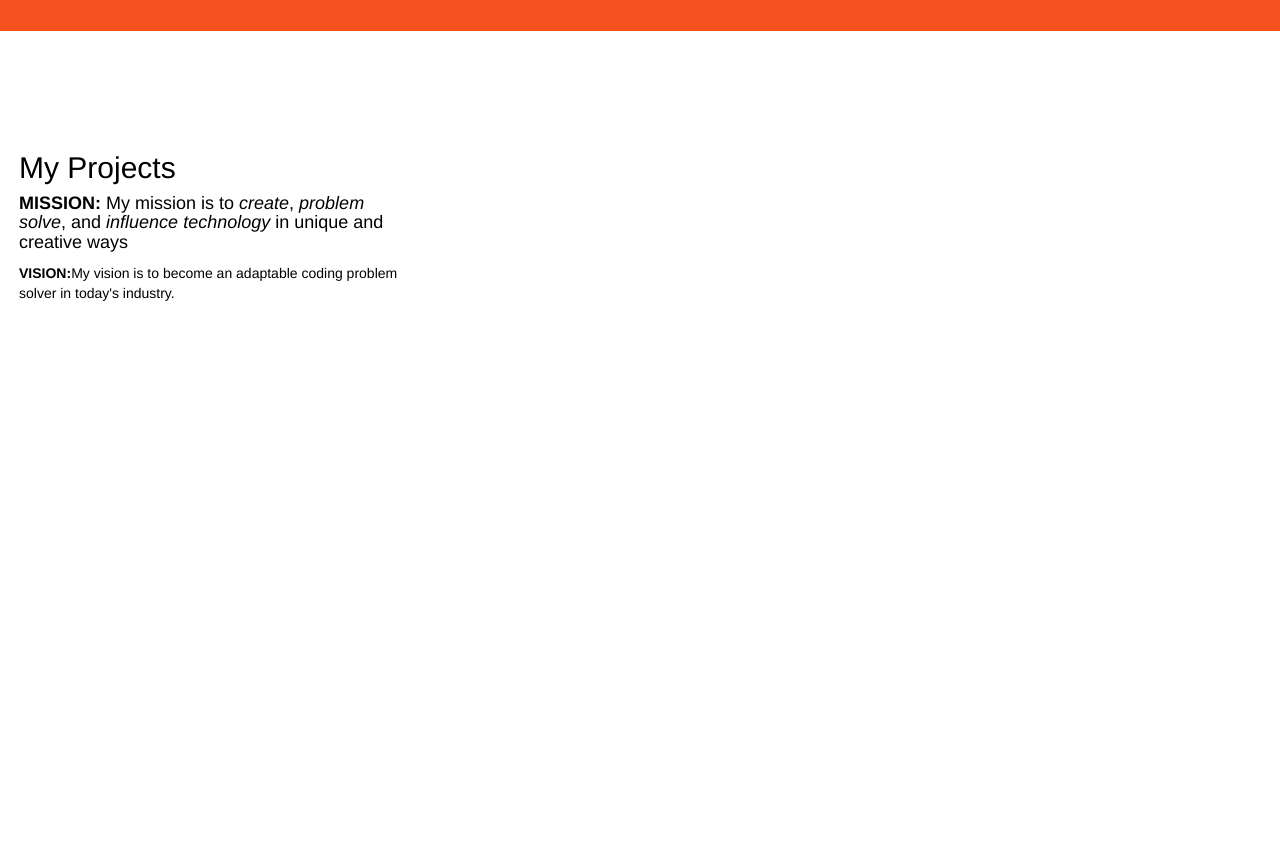
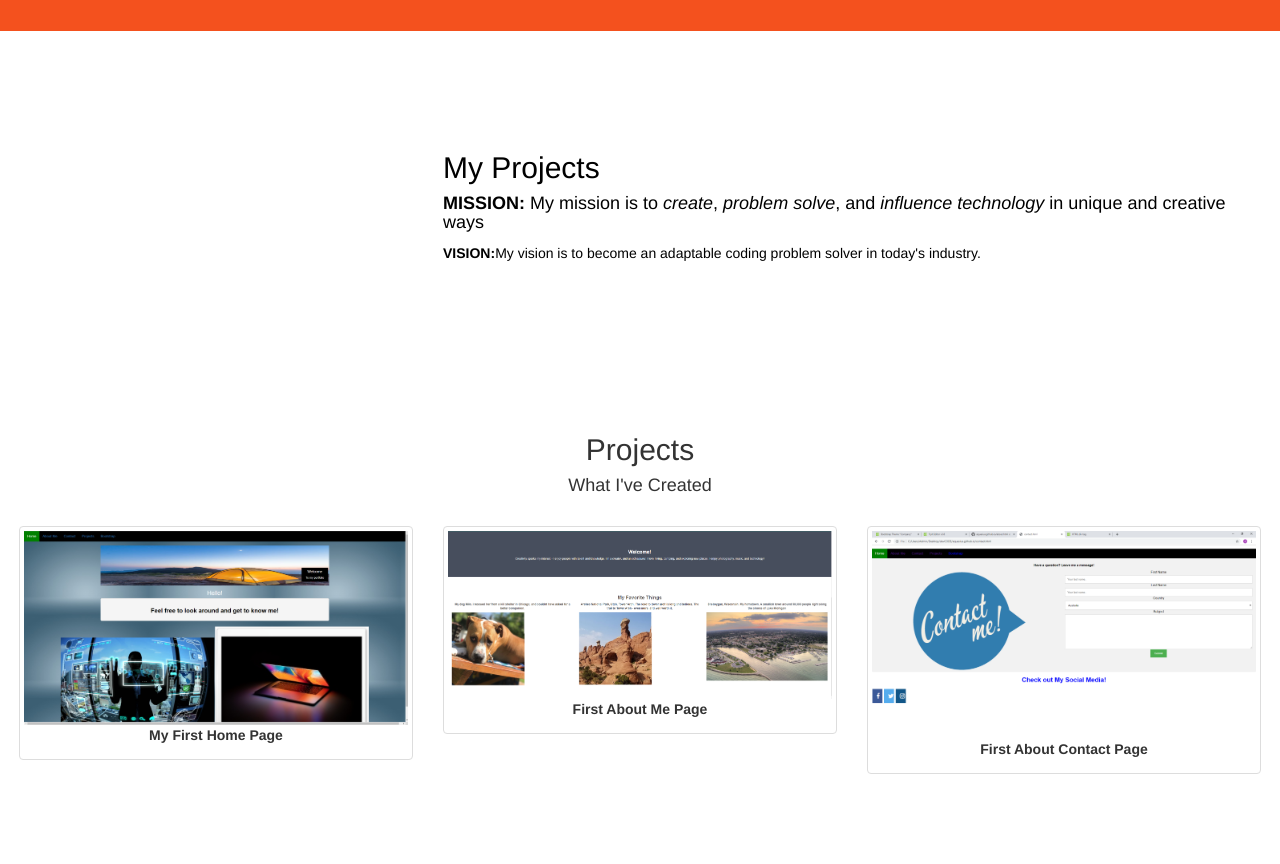
Before and after one commit to aquasius/aquasius.github.io, a plain HTML site: page projects.html in a window 1280 px wide. Shown: the part 420-1284 px from the top of the page. Before the commit the page ends 803 px from the top, so only its background shows below. Drawn offline with nearby package versions, Linux system fonts and the light colour scheme.

Commit message:
project page complete

```diff
--- a/projects.html
+++ b/projects.html
@@ -80,12 +80,48 @@
   <div class="container-fluid bg-grey">
   	<div class="row">
   		<div class="col-sm-4">
+
+  	</div>
+
+ 	  <div class="col-sm-8">
   <h2><font color="black">My Projects</h2>
   <h4><strong>MISSION:</strong> My mission is to <i>create</i>, <i>problem solve</i>, and <i>influence technology</i> in unique and creative ways</h4>
   <p><strong>VISION:</strong>My vision is to become an adaptable coding problem solver in today's industry.
 </p>
 </font>
 </div>
+</div>
+</h2>
+	</div>
+</div>
+</font>
+
+
+<div class="container-fluid text-center">
+	<h2>Projects</h2>
+	<h4>What I've Created</h4>
+	<br>
+	<div class="row text-center">
+		<div class="col-sm-4">
+			<div class="thumbnail">
+				<img src="proj3.png" alt="Webpage 1">
+				<p><strong>My First Home Page</strong></p>
+			</div>
+		</div>
+		<div class="col-sm-4">
+			<div class="thumbnail">
+				<img src="proj1.png" alt="My First About Me">
+				<p><strong>First About Me Page</strong></p>
+			</div>
+		</div>
+
+<div class="col-sm-4">
+			<div class="thumbnail">
+				<img src="proj2.png" alt="My First Contact Page">
+				<p><strong>First About Contact Page</strong></p>
+			</div>
+		</div>
+
 
 
 
```
Also changed, not shown: proj1.png (added), proj2.png (added), proj3.png (added).
